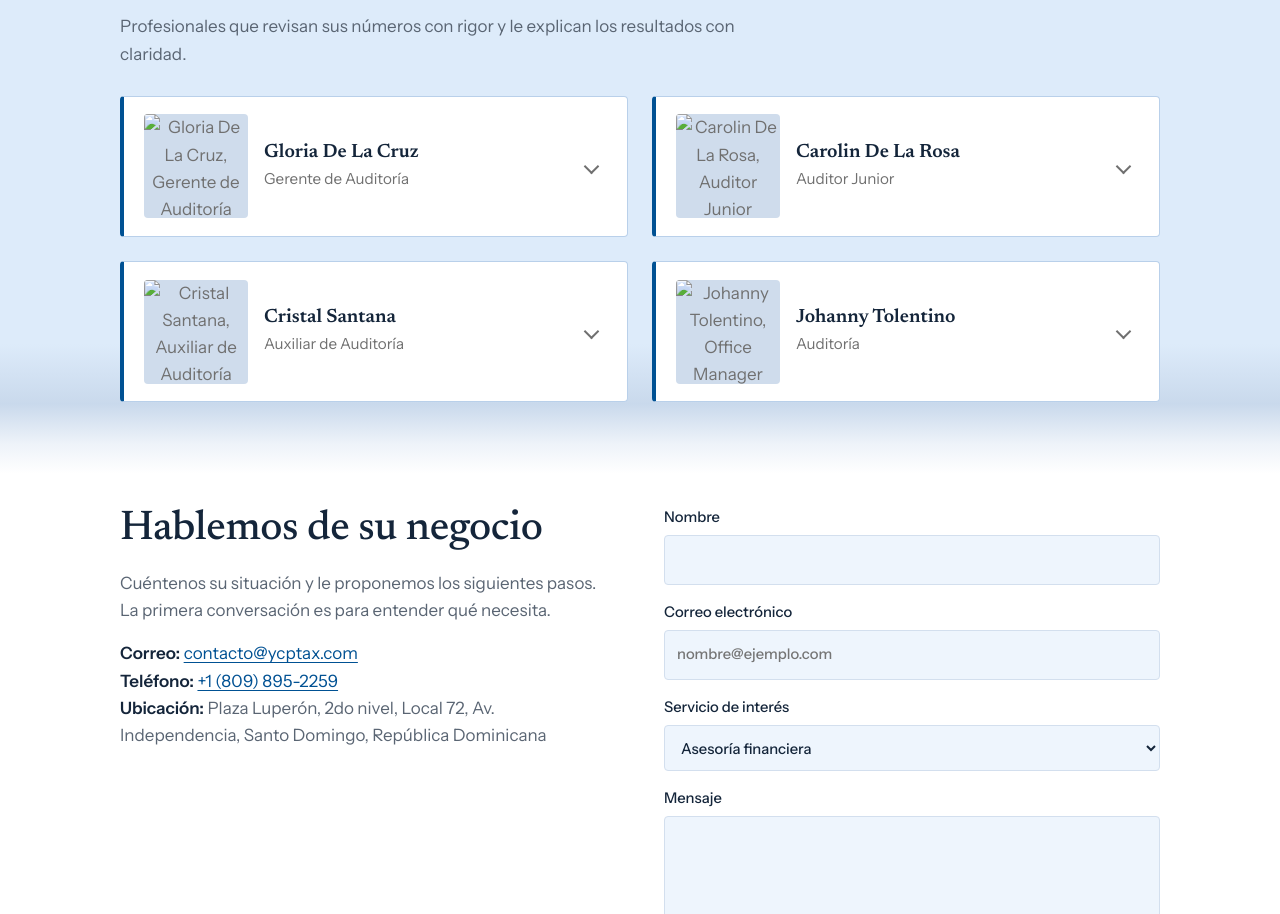
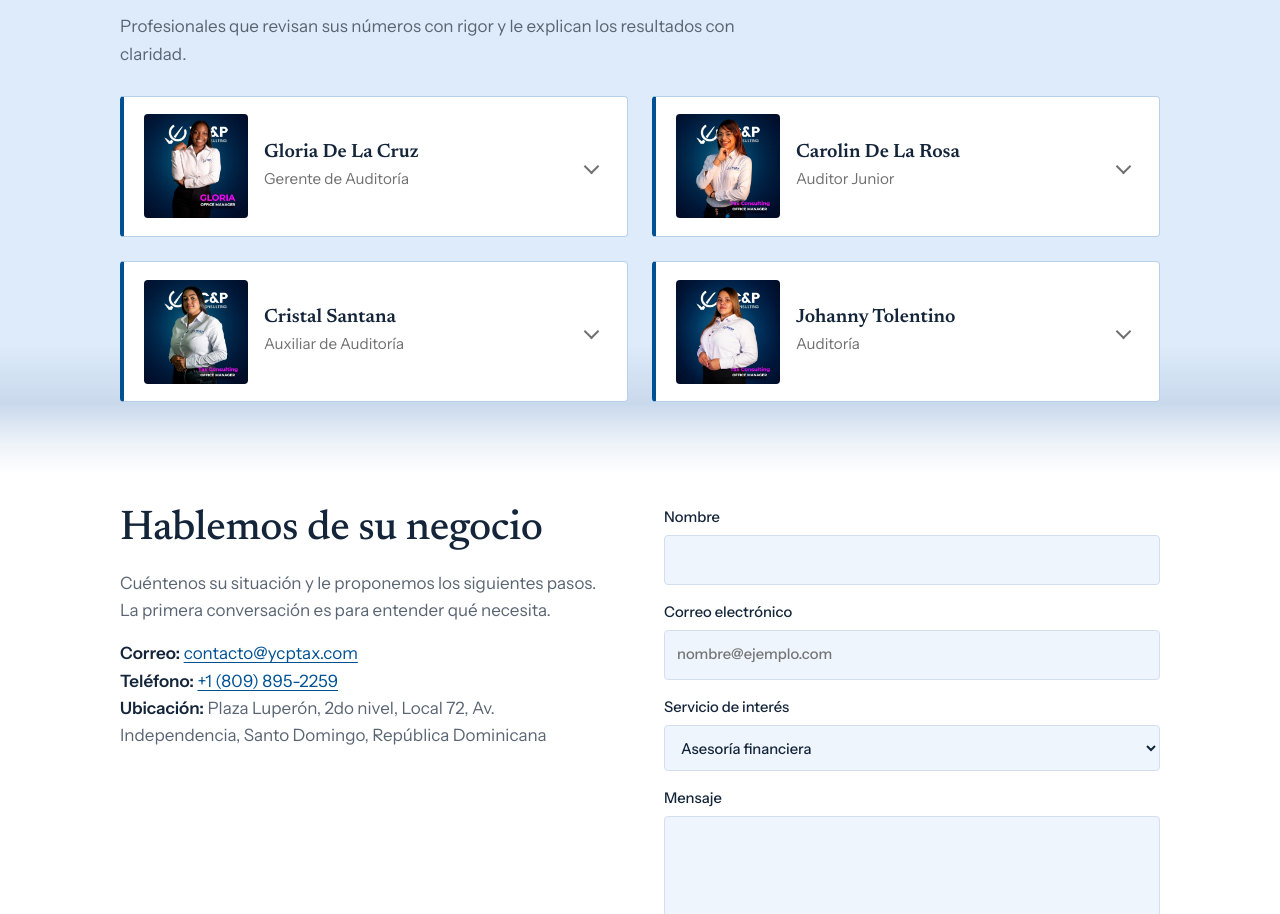
Before and after one commit to CxYossj/ycyp, a plain HTML site: page index.html in a window 1280 px wide. Shown: the part 1972-2886 px from the top of the page. Drawn offline with Linux system fonts and the light colour scheme; files whose address does not match are found by name.

Commit message:
Update image sources in index.html

```diff
--- a/index.html
+++ b/index.html
@@ -11,7 +11,7 @@
 </head>
 <body>
 <button id="mt" class="mt" type="button" aria-pressed="false">Pausar animaciones</button>
-<div id="loader" role="status" aria-label="Cargando"><img alt="YC&amp;P Tax Consulting" src="img/logo.png"><i></i></div>
+<div id="loader" role="status" aria-label="Cargando"><img alt="YC&amp;P Tax Consulting" src="logo.png"><i></i></div>
 <div class="site-head"><div class="wrap">
 <header>
   <a class="logo" href="#" aria-label="YC&amp;P Tax Consulting, inicio"><img alt="YC&amp;P Tax Consulting" src="img/logo.png"></a>
@@ -45,10 +45,10 @@
   <h2>El equipo detrás de su auditoría</h2>
   <p class="sub">Profesionales que revisan sus números con rigor y le explican los resultados con claridad.</p>
   <div class="team">
-    <article class="pcard" tabindex="0"><div class="top"><button class="ph has" type="button" aria-label="Ver perfil de Gloria De La Cruz"><img src="img/gloria.jpg" alt="Gloria De La Cruz, Gerente de Auditoría" width="700" height="700" loading="lazy"></button><div class="pwho"><b>Gloria De La Cruz</b><span>Gerente de Auditoría</span></div><span class="chev" aria-hidden="true"></span></div><div class="drop"><div><p>Dirige los trabajos de auditoría, revisa los resultados con el equipo y es el contacto principal con el cliente para explicar los hallazgos.</p><button class="pf-open" type="button">Ver perfil →</button></div></div></article>
-    <article class="pcard" tabindex="0"><div class="top"><button class="ph has" type="button" aria-label="Ver perfil de Carolin De La Rosa"><img src="img/carolin.jpg" alt="Carolin De La Rosa, Auditor Junior" width="700" height="700" loading="lazy"></button><div class="pwho"><b>Carolin De La Rosa</b><span>Auditor Junior</span></div><span class="chev" aria-hidden="true"></span></div><div class="drop"><div><p>Ejecuta pruebas y revisiones de auditoría y prepara los papeles de trabajo, siempre bajo la supervisión de la gerencia.</p><button class="pf-open" type="button">Ver perfil →</button></div></div></article>
-    <article class="pcard" tabindex="0"><div class="top"><button class="ph has" type="button" aria-label="Ver perfil de Cristal Santana"><img src="img/cristal.jpg" alt="Cristal Santana, Auxiliar de Auditoría" width="700" height="700" loading="lazy"></button><div class="pwho"><b>Cristal Santana</b><span>Auxiliar de Auditoría</span></div><span class="chev" aria-hidden="true"></span></div><div class="drop"><div><p>Apoya al equipo reuniendo y organizando la documentación del cliente y registrando la información que sustenta cada revisión.</p><button class="pf-open" type="button">Ver perfil →</button></div></div></article>
-    <article class="pcard" tabindex="0"><div class="top"><button class="ph has" type="button" aria-label="Ver perfil de Johanny Tolentino"><img src="img/johanny.jpg" alt="Johanny Tolentino, Office Manager" width="700" height="700" loading="lazy"></button><div class="pwho"><b>Johanny Tolentino</b><span>Auditoría</span></div><span class="chev" aria-hidden="true"></span></div><div class="drop"><div><p>Coordina la operación diaria de la oficina, atiende a los clientes y mantiene organizadas la agenda y la documentación del equipo.</p><button class="pf-open" type="button">Ver perfil →</button></div></div></article>
+    <article class="pcard" tabindex="0"><div class="top"><button class="ph has" type="button" aria-label="Ver perfil de Gloria De La Cruz"><img src="gloria.jpg" alt="Gloria De La Cruz, Gerente de Auditoría" width="700" height="700" loading="lazy"></button><div class="pwho"><b>Gloria De La Cruz</b><span>Gerente de Auditoría</span></div><span class="chev" aria-hidden="true"></span></div><div class="drop"><div><p>Dirige los trabajos de auditoría, revisa los resultados con el equipo y es el contacto principal con el cliente para explicar los hallazgos.</p><button class="pf-open" type="button">Ver perfil →</button></div></div></article>
+    <article class="pcard" tabindex="0"><div class="top"><button class="ph has" type="button" aria-label="Ver perfil de Carolin De La Rosa"><img src="carolin.jpg" alt="Carolin De La Rosa, Auditor Junior" width="700" height="700" loading="lazy"></button><div class="pwho"><b>Carolin De La Rosa</b><span>Auditor Junior</span></div><span class="chev" aria-hidden="true"></span></div><div class="drop"><div><p>Ejecuta pruebas y revisiones de auditoría y prepara los papeles de trabajo, siempre bajo la supervisión de la gerencia.</p><button class="pf-open" type="button">Ver perfil →</button></div></div></article>
+    <article class="pcard" tabindex="0"><div class="top"><button class="ph has" type="button" aria-label="Ver perfil de Cristal Santana"><img src="cristal.jpg" alt="Cristal Santana, Auxiliar de Auditoría" width="700" height="700" loading="lazy"></button><div class="pwho"><b>Cristal Santana</b><span>Auxiliar de Auditoría</span></div><span class="chev" aria-hidden="true"></span></div><div class="drop"><div><p>Apoya al equipo reuniendo y organizando la documentación del cliente y registrando la información que sustenta cada revisión.</p><button class="pf-open" type="button">Ver perfil →</button></div></div></article>
+    <article class="pcard" tabindex="0"><div class="top"><button class="ph has" type="button" aria-label="Ver perfil de Johanny Tolentino"><img src="johanny.jpg" alt="Johanny Tolentino, Office Manager" width="700" height="700" loading="lazy"></button><div class="pwho"><b>Johanny Tolentino</b><span>Auditoría</span></div><span class="chev" aria-hidden="true"></span></div><div class="drop"><div><p>Coordina la operación diaria de la oficina, atiende a los clientes y mantiene organizadas la agenda y la documentación del equipo.</p><button class="pf-open" type="button">Ver perfil →</button></div></div></article>
   </div>
 </div></section>
 
```
